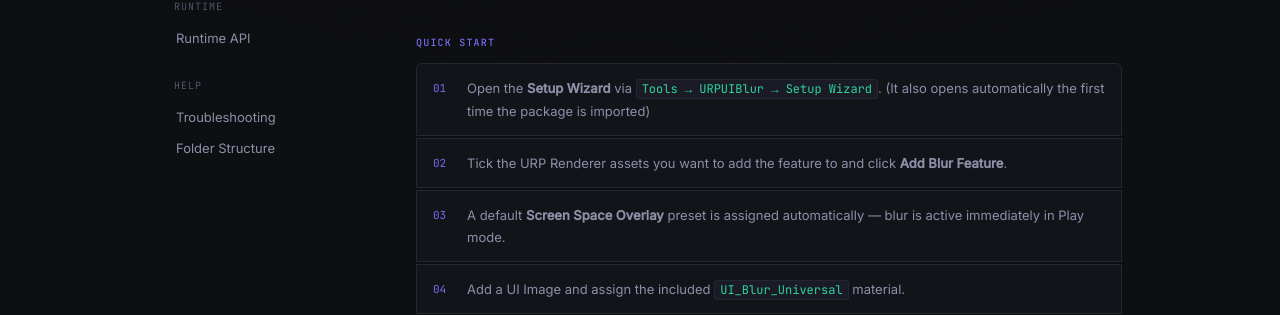
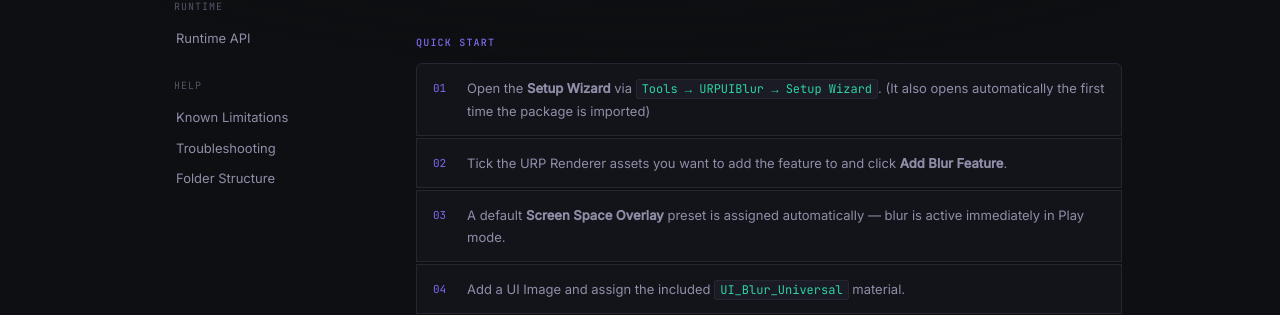
Before and after one commit to dustforgestudio/dustforgestudio.github.io, a Jekyll site: the page urpuiblur/docs/index.html, which Jekyll copies as it is, in a window 1280 px wide. Shown: the part 461-776 px from the top of the page. Built offline with Jekyll 4.4.1, drawn with Linux system fonts in a browser that asks for light colours.

Commit message:
Update index.html

```diff
--- a/urpuiblur/docs/index.html
+++ b/urpuiblur/docs/index.html
@@ -710,6 +710,7 @@
             </div>
             <div class="aside-section">
                 <div class="aside-label">Help</div>
+                <a class="aside-link" href="#limitations">Known Limitations</a>
                 <a class="aside-link" href="#troubleshooting">Troubleshooting</a>
                 <a class="aside-link" href="#folder-structure">Folder Structure</a>
             </div>
```
